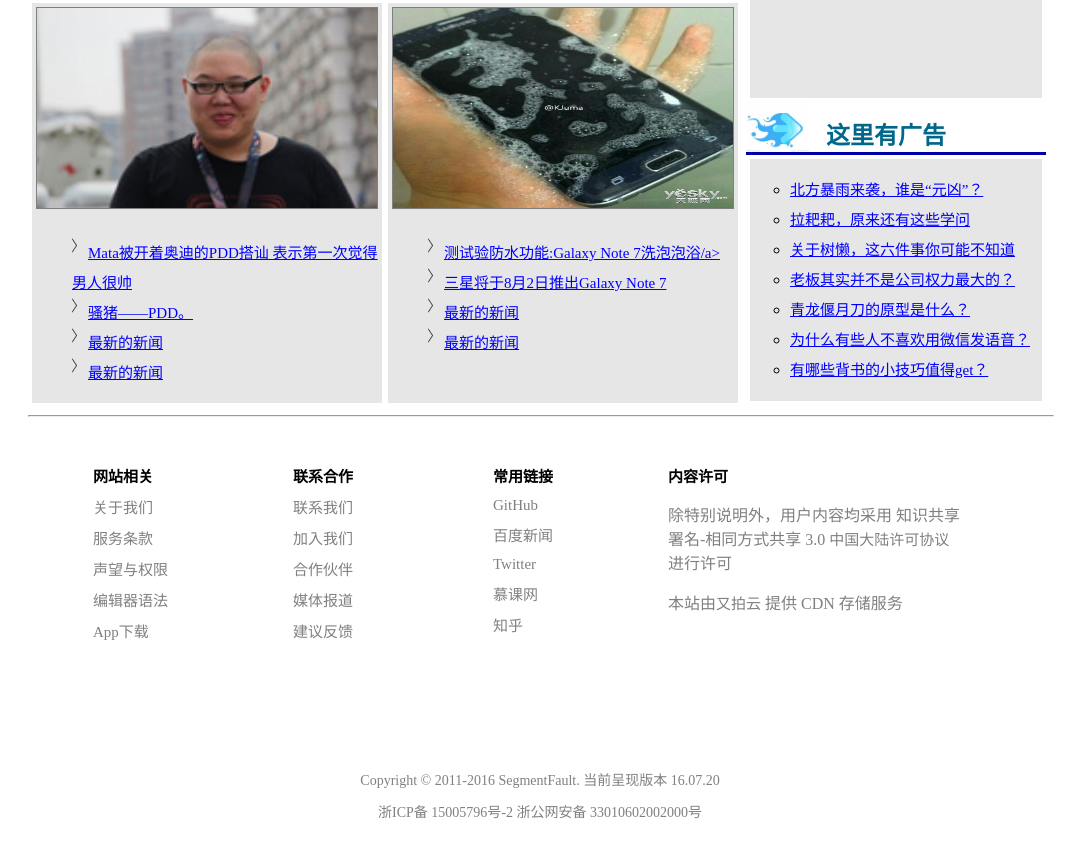
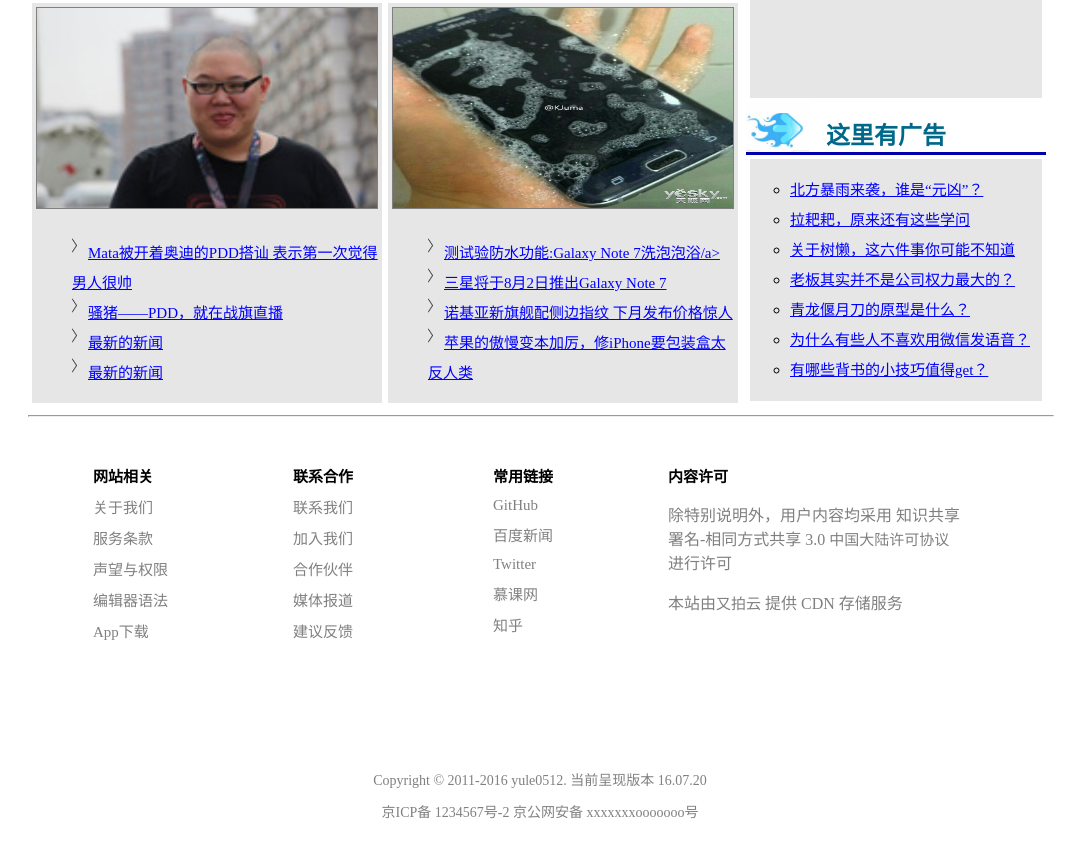
Before and after one commit to yule0512/yule0512.github.io, a plain HTML site: page index.html in a window 1280 px wide. Shown: the part 884-1741 px from the top of the page, without its empty margins (100-1177 px from the left). Drawn offline with Linux system fonts and the light colour scheme.

Commit message:
提交修改的index.html文件

```diff
--- a/index.html
+++ b/index.html
@@ -58,7 +58,7 @@
                     <a href="#"><img src="./img/newsPhoto/LoL_PPD.jpg" alt=""></a>
             		<ul>
             			<li><a href="#">Mata被开着奥迪的PDD搭讪 表示第一次觉得男人很帅</a></li>
-            			<li><a href="http://www.zhanqi.tv/6" target="_blank">骚猪——PDD。</a></li>
+            			<li><a href="http://www.zhanqi.tv/6" target="_blank">骚猪——PDD，就在战旗直播</a></li>
             			<li><a href="http://news.baidu.com/" target="_blank">最新的新闻</a></li>
             			<li><a href="#">最新的新闻</a></li>
 
@@ -68,8 +68,8 @@
             		<ul>
             			<li><a href="#">测试验防水功能:Galaxy Note 7洗泡泡浴/a></li>
             			<li><a href="#">三星将于8月2日推出Galaxy Note 7</a></li>
-            			<li><a href="#">最新的新闻</a></li>
-            			<li><a href="#">最新的新闻</a></li>
+            			<li><a href="#">诺基亚新旗舰配侧边指纹 下月发布价格惊人</a></li>
+            			<li><a href="#">苹果的傲慢变本加厉，修iPhone要包装盒太反人类</a></li>
             		</ul></div>
 
             	</div>
@@ -145,8 +145,8 @@
             		<div class="copy">
 
             			<p>
-            			Copyright &copy; 2011-2016 SegmentFault. 当前呈现版本 16.07.20</p>
-                        <p><a href="#">浙ICP备 15005796号-2</a>   <a href="#">浙公网安备 33010602002000号</a></p>
+            			Copyright &copy; 2011-2016 yule0512. 当前呈现版本 16.07.20</p>
+                        <p><a href="#">京ICP备 1234567号-2</a>   <a href="#">京公网安备 xxxxxxxooooooo号</a></p>
 
             		</div> <!--copy-->
             	</div>  <!--footer-->
```
